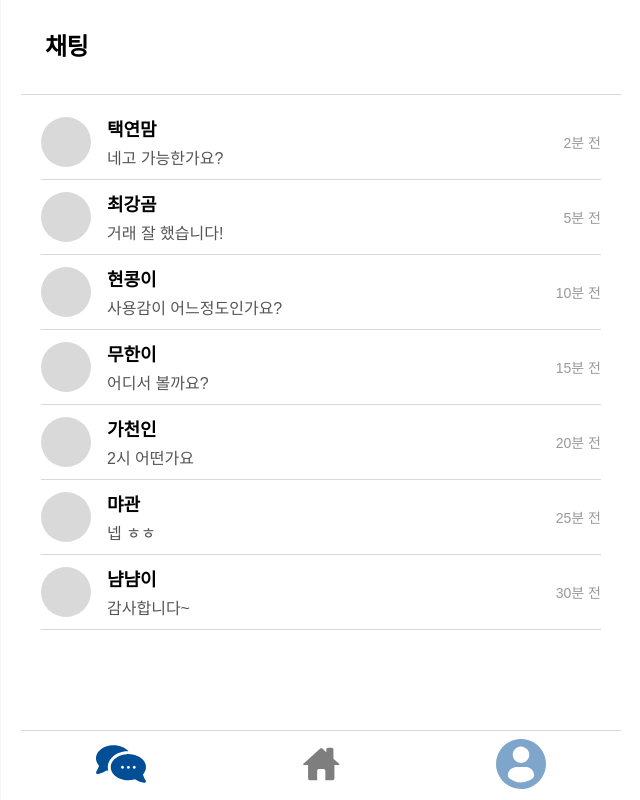
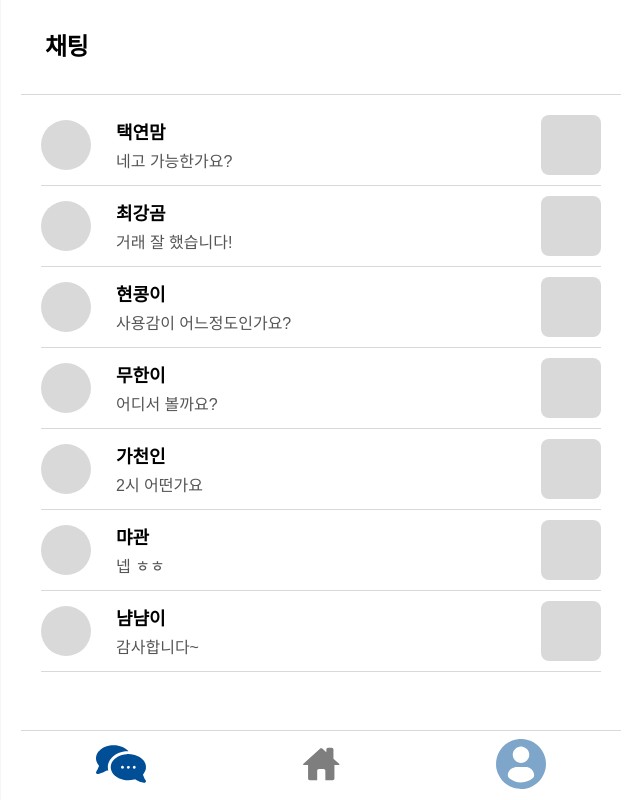
Before and after one commit to UJeongff/react-spring-blog-frontend-main, a React (Vite) app: page /chat in a window 1280 px wide. Shown: the whole page, without its empty margins (319-959 px from the left). Built offline with nearby package versions, Linux system fonts and the light colour scheme; a web font is replaced by a local one.

Commit message:
chatpage update

```diff
--- a/src/components/Chat.css
+++ b/src/components/Chat.css
@@ -44,12 +44,20 @@
   border-bottom: 1px solid #d9d9d9;
 }
 
+.chat-item .chat-thumbnail {
+    width: 60px;
+    height: 60px;
+    background: #d9d9d9; /* Placeholder 색상 */
+    border-radius: 8px; /* 모서리 둥글게 */
+    margin-left: 16px; /* 간격 조정 */
+  }
+
 .avatar {
   background: #d9d9d9;
   border-radius: 50%;
   width: 50px;
   height: 50px;
-  margin-right: 16px;
+  margin-right: 25px;
 }
 
 .chat-info {
@@ -66,12 +74,6 @@
 .chat-info .message {
   font-size: 16px;
   color: #555555;
-}
-
-.chat-time {
-  font-size: 14px;
-  color: #999999;
-  white-space: nowrap;
 }
 
 /* 하단 내비게이션 */
--- a/src/pages/Chat.jsx
+++ b/src/pages/Chat.jsx
@@ -2,26 +2,26 @@ import React from "react";
 import { Link } from "react-router-dom"; // 페이지 이동을 위한 Link
 import "../components/Chat.css";
 
-const ChatItem = ({ username, message, time }) => (
+const ChatItem = ({ username, message }) => (
     <div className="chat-item">
       <div className="avatar"></div>
       <div className="chat-info">
         <div className="username">{username}</div>
         <div className="message">{message}</div>
       </div>
-    <div className="chat-time">{time}</div>
+      <div className="chat-thumbnail"></div>
     </div>
   );
 
 const Chat = () => {
   const chatData = [
-    { username: "택연맘", message: "네고 가능한가요?", time: "2분 전" },
-    { username: "최강곰", message: "거래 잘 했습니다!", time: "5분 전" },
-    { username: "현콩이", message: "사용감이 어느정도인가요?", time: "10분 전" },
-    { username: "무한이", message: "어디서 볼까요?", time: "15분 전" },
-    { username: "가천인", message: "2시 어떤가요", time: "20분 전" },
-    { username: "먀관", message: "넵 ㅎㅎ", time: "25분 전" },
-    { username: "냠냠이", message: "감사합니다~", time: "30분 전" },
+    { username: "택연맘", message: "네고 가능한가요?" },
+    { username: "최강곰", message: "거래 잘 했습니다!" },
+    { username: "현콩이", message: "사용감이 어느정도인가요?" },
+    { username: "무한이", message: "어디서 볼까요?" },
+    { username: "가천인", message: "2시 어떤가요" },
+    { username: "먀관", message: "넵 ㅎㅎ" },
+    { username: "냠냠이", message: "감사합니다~" },
   ];
 
   return (
@@ -39,7 +39,6 @@ const Chat = () => {
               key={index}
               username={chat.username}
               message={chat.message}
-              time={chat.time}
             />
           ))}
         </div>
```
Lines whose indentation alone changed are shown as unchanged.
